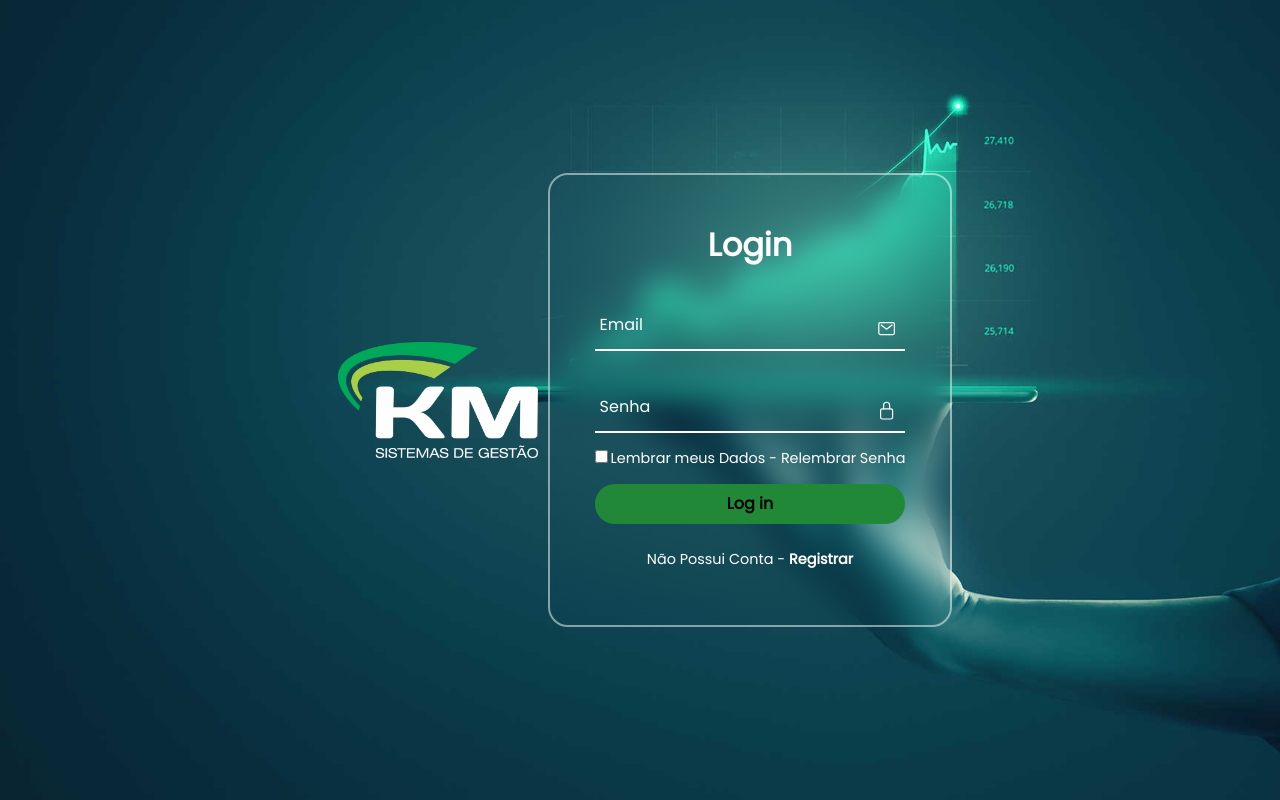
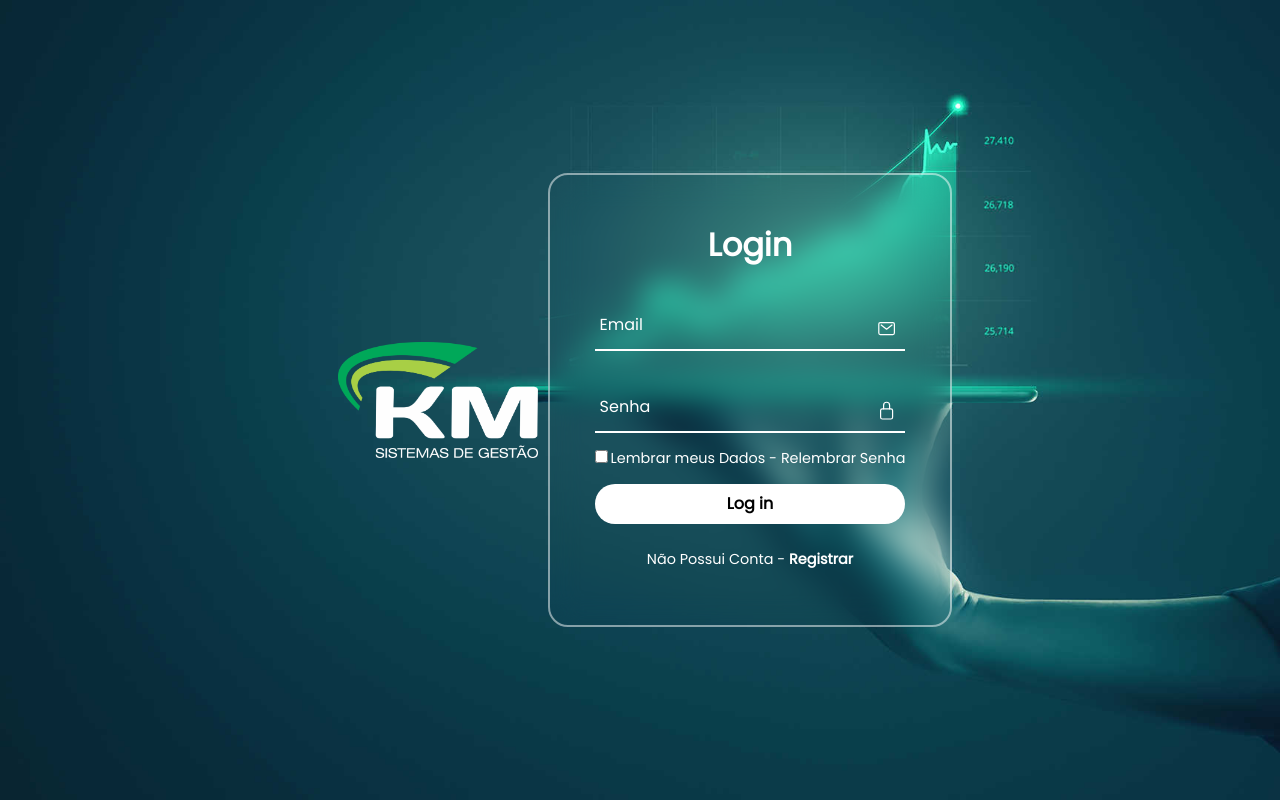
Before and after one commit to aleisonramos/projeto-portal-km, a plain HTML site: page index.html in a window 1280 px wide. Drawn offline with nearby package versions, Linux system fonts and the light colour scheme.

Commit message:
Update style.css

```diff
--- a/estilo/style.css
+++ b/estilo/style.css
@@ -101,7 +101,7 @@ button{
     width: 100%;
     height: 40px;
     border-radius: 40px;
-    background: #218838;
+    background: #fff;
     border: none;
     outline: none;
     cursor: pointer;
```
